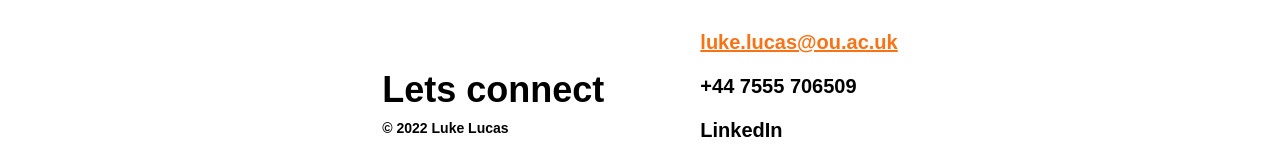
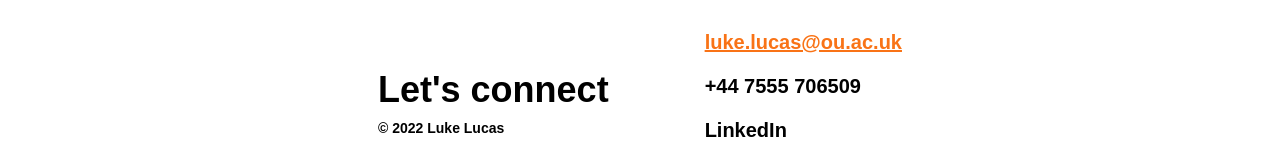
Before and after one commit to O4FDev/luke-lucas.com, a Next.js app: page /contact in a window 1280 px wide. Shown: the part 340-500 px from the top of the page. Built offline with nearby package versions, Linux system fonts and the light colour scheme; a web font is replaced by a local one.

Commit message:
A lot of stuffs

```diff
--- a/pages/about.js
+++ b/pages/about.js
@@ -145,7 +145,7 @@ const About = () => {
                     >
                         Hello
                     </h1>
-                    My name is Luke, and I'm a software developer.
+                    My name is Luke, and Im a software developer.
 
                     <br />
                     <br />
--- a/pages/contact.js
+++ b/pages/contact.js
@@ -9,7 +9,7 @@ const Contact = () => {
                 <div className="flex flex-col gap-4 px-12 font-bold text-left text-4xl lg:text-4xl lg:gap-8">
                     <div>
                         <h1>
-                            Lets connect
+                            Let's connect
                         </h1>
                         <h3
                             className='text-sm py-2'
```
Also changed, not shown: .eslintrc.json.
